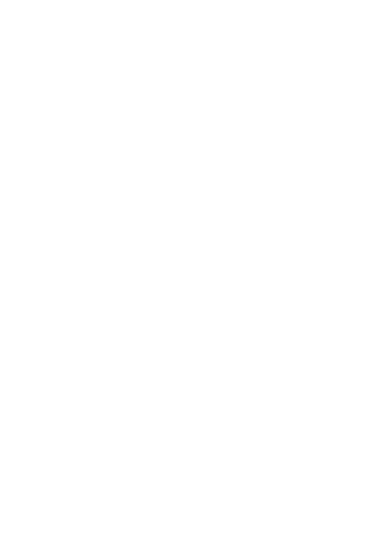
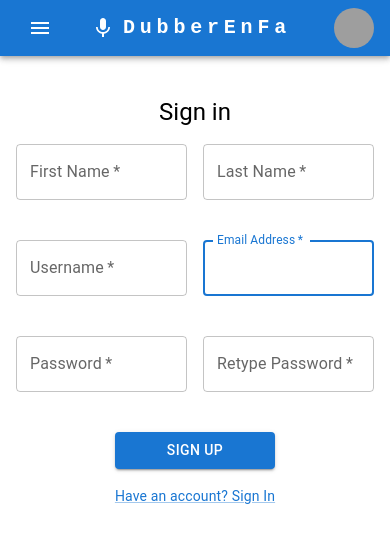
Before and after one commit to alibooresh/NewDubberenfa, a React (Create React App) app in the folder frontend/: page /signup in a window 390 px wide. Shown: the top 542 px of the page. Built offline with nearby package versions, Linux system fonts and the light colour scheme; grey boxes are pictures that could not be loaded.

Commit message:
Add responsive Signup page

```diff
--- a/frontend/src/form/signup/Signup.tsx
+++ b/frontend/src/form/signup/Signup.tsx
@@ -1,4 +1,140 @@
+import Box from "@mui/material/Box";
+import Button from "@mui/material/Button";
+import Checkbox from "@mui/material/Checkbox";
+import Container from "@mui/material/Container";
+import FormControlLabel from "@mui/material/FormControlLabel";
+import Grid from "@mui/material/Grid";
+import Link from "@mui/material/Link";
+import TextField from "@mui/material/TextField";
+import Typography from "@mui/material/Typography";
+import Header from "../../component/header/Header";
 
 export default function Signup() {
-    return <></>;
-  }
+
+  const handleSubmit = (event: any) => {
+    event.preventDefault();
+    const data = new FormData(event.currentTarget);
+    console.log({
+      firstName: data.get("firstName"),
+      lastName: data.get("lastName"),
+      username: data.get("username"),
+      email: data.get("email"),
+      password: data.get("password"),
+      retypePassword: data.get("retypePassword"),
+    });
+  };
+
+  return (
+    <>
+      <Header />
+      <Container component="main" maxWidth="md">
+        <Box
+          sx={{
+            marginTop: 5,
+            display: "flex",
+            flexDirection: "column",
+            alignItems: "center",
+          }}
+        >
+          <Typography component="h1" variant="h5">
+            Sign in
+          </Typography>
+          <Grid container spacing={2} >
+            <Grid item xs={6}>
+              <TextField
+                margin="normal"
+                required
+                fullWidth
+                id="firstName"
+                label="First Name"
+                name="firstName"
+                autoFocus
+              />
+            </Grid>
+            <Grid item xs={6}>
+              <TextField
+                margin="normal"
+                required
+                fullWidth
+                id="lastName"
+                label="Last Name"
+                name="lastName"
+                autoFocus
+              />
+            </Grid>
+            <Grid item xs={6}>
+              <TextField
+                margin="normal"
+                required
+                fullWidth
+                id="username"
+                label="Username"
+                name="username"
+                autoComplete="username"
+                autoFocus
+              />
+            </Grid>
+            <Grid item xs={6}>
+              <TextField
+                margin="normal"
+                required
+                fullWidth
+                id="email"
+                label="Email Address"
+                name="email"
+                autoComplete="email"
+                autoFocus
+              />
+            </Grid>
+            <Grid item xs={6}>
+              <TextField
+                margin="normal"
+                required
+                fullWidth
+                name="password"
+                label="Password"
+                type="password"
+                id="password"
+                autoComplete="current-password"
+              />
+            </Grid>
+            <Grid item xs={6}>
+              <TextField
+                margin="normal"
+                required
+                fullWidth
+                name="reTypePassword"
+                label="Retype Password"
+                type="password"
+                id="reTypePassword"
+                autoComplete="current-password"
+              />
+            </Grid>
+          </Grid>
+          <Box
+            component="form"
+            onSubmit={handleSubmit}
+            noValidate
+            sx={{ mt: 1 }}
+          >
+            <Button
+              type="submit"
+              fullWidth
+              variant="contained"
+              sx={{ mt: 3, mb: 2 }}
+            >
+              Sign Up
+            </Button>
+            <Grid container>
+              <Grid item>
+                <Link href="/login" variant="body2">
+                  {"Have an account? Sign In"}
+                </Link>
+              </Grid>
+            </Grid>
+          </Box>
+        </Box>
+      </Container>
+    </>
+  );
+}
```
